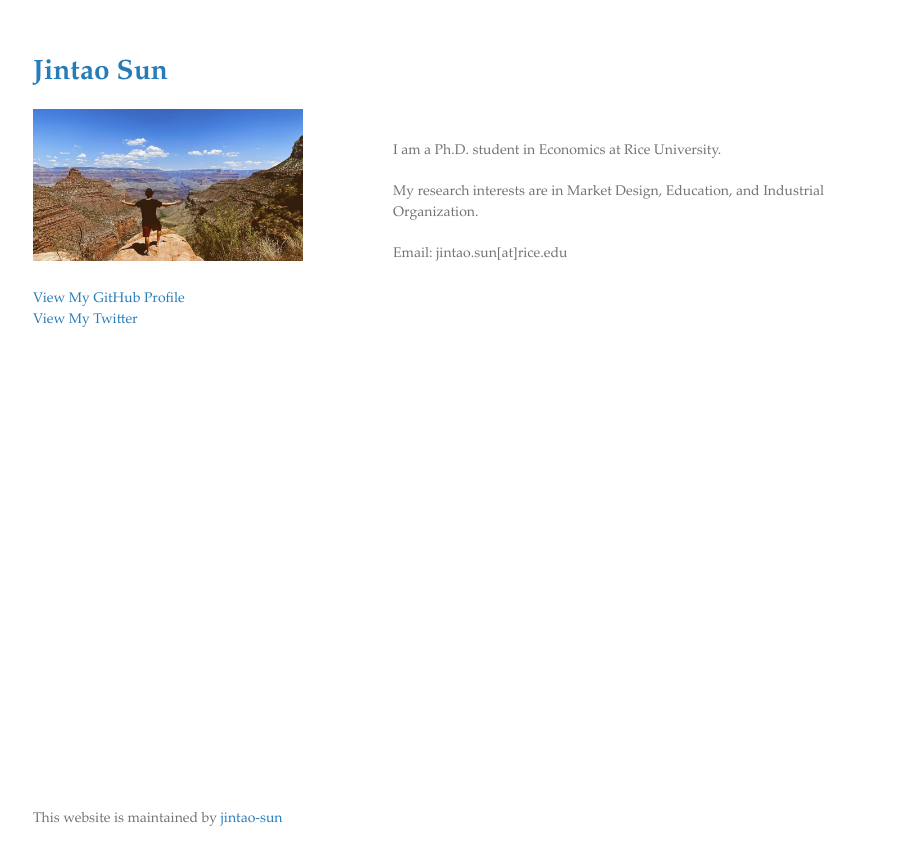
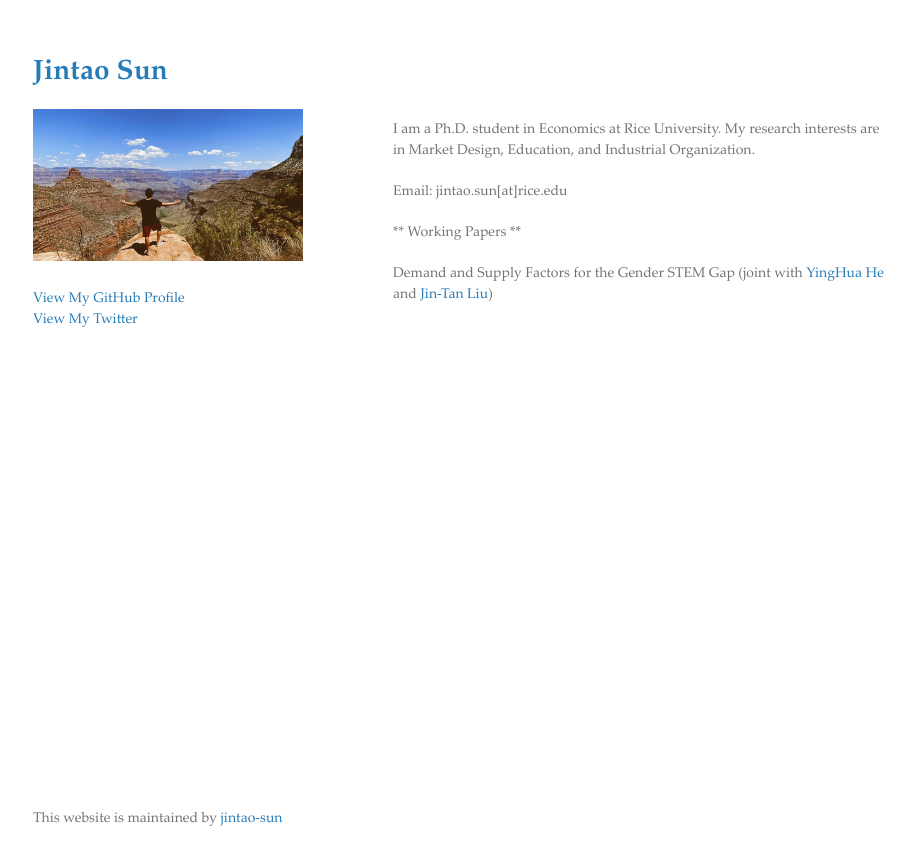
Before and after one commit to jintao-sun/jintao-sun.github.io, a Jekyll site: the page built from index.md, in a window 1280 px wide. Shown: the top 865 px of the page, without its empty margins (177-1092 px from the left). Built offline with Jekyll 4.4.1, drawn with Linux system fonts in a browser that asks for light colours; the repository's description, which GitHub fills in, is left out.

Commit message:
Update index.md

```diff
--- a/index.md
+++ b/index.md
@@ -4,10 +4,11 @@ layout: default
 
 <br/>
 <br/>
-<br/>
 
-I am a Ph.D. student in Economics at Rice University.
-
-My research interests are in Market Design, Education, and Industrial Organization.
+I am a Ph.D. student in Economics at Rice University. My research interests are in Market Design, Education, and Industrial Organization.
 
 Email: jintao.sun[at]rice.edu
+
+** Working Papers **
+
+Demand and Supply Factors for the Gender STEM Gap (joint with [YingHua He](https://sites.google.com/site/yinghuahe/) and [Jin-Tan Liu](https://homepage.ntu.edu.tw/~liujt/))
```
